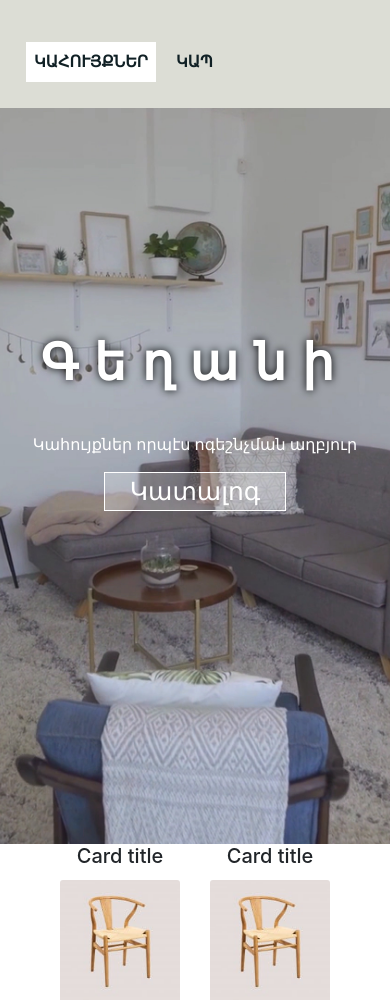
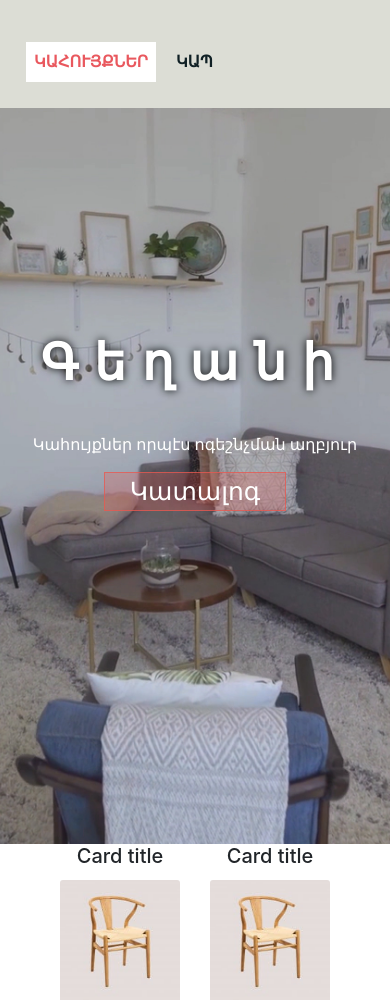
Before and after one commit to Artur01300/ProjetMeuble, a website: page index.html in a window 390 px wide. Shown: the top 1003 px of the page. Drawn offline with nearby package versions, Linux system fonts and the light colour scheme.

Commit message:
déstination de l'autoprefixer modifié

```diff
--- a/index.html
+++ b/index.html
@@ -7,7 +7,7 @@
     <link rel="shortcut icon" type="image/png" href="#"/>
     <link rel="stylesheet" href="https://cdn.jsdelivr.net/npm/bootstrap@4.6.1/dist/css/bootstrap.min.css" integrity="sha384-zCbKRCUGaJDkqS1kPbPd7TveP5iyJE0EjAuZQTgFLD2ylzuqKfdKlfG/eSrtxUkn" crossorigin="anonymous">
     <!-- <link rel="stylesheet" type="text/css" href="css/styles.css"> -->
-    <link rel="stylesheet" type="text/css" href="css/prefixer/styles.css">
+    <link rel="stylesheet" type="text/css" href="css/all.css">
     <title>Գլխավոր | Գեղանի</title>
 </head>
 <body>
@@ -27,6 +27,7 @@
     </nav>
 
     <div class="headerMain_bgvideo">
+
       <div  class="d-none d-sm-block">
         <video autoplay  muted poster="img/bgImg.jpg" controls="false">
           <source src="VIDEO_BG/V_mp4.mp4" type="video/mp4">
@@ -42,7 +43,7 @@
         <p>
           Կահույքներ որպէս ոգեշնչման աղբյուր
         </p>
-        <a href="#catalogue" class="btn-ContainVideo btn-ContainVideo-coler">Կատալոգ</a>
+        <a href="#catalogue" class="headerMain_btn headerMain_btn-coler">Կատալոգ</a>
       </div>
 
     </div>
--- a/package.json
+++ b/package.json
@@ -5,15 +5,15 @@
   "main": "index.js",
   "scripts": {
     "dev": "sass sass/main.scss css/styles.css --watch --style compressed",
-    "prod": "postcss css/styles.css --use autoprefixer -d css/prefixer/"
+    "prod": "postcss css/styles.css --use autoprefixer -o css/all.css"
   },
   "repository": {
     "type": "git",
     "url": "git+https://github.com/Artur01300/ProjetMeuble.git"
   },
-  "browserslist": "last 4 versions",
   "author": "",
   "license": "ISC",
+  "browserslist": "last 4 versions",
   "bugs": {
     "url": "https://github.com/Artur01300/ProjetMeuble/issues"
   },
--- a/sass/base/media.scss
+++ b/sass/base/media.scss
@@ -1,16 +1,3 @@
-// @media (max-width: 990px){
-//     .catalogContainer{
-//         padding: 3rem 0rem 2rem 0rem;
-//     }
-//     .catalog1{
-//         margin-bottom: 2rem;
-//     }
-//     .catalog2{
-//         margin-bottom: 2rem;
-//     }
-// }
-
-// // liens de navbar et header
 @media (max-width: 576px){
 
     .navbarMain{
@@ -27,13 +14,20 @@
                 margin: 10px;
             }
         }
+        .navbar-nav>.active>a {
+            // background-color: #fff !important;
+            color: #e9585e!important;
+        }
+
     }
 
     .headerMain_bgvideo{
-        // avec prefixer
-        background: url("../../img/bg_mobil.jpg") no-repeat center center/cover !important;
-           // sans prefixer
-        //    background: url("../img/bg_mobil.jpg") no-repeat center center/cover !important;
+        background: url("../img/bg_mobil.jpg") no-repeat center center/cover !important;
+    }
+
+    .headerMain_btn-coler{
+        background: rgba(233, 88, 80, .25) !important;
+        border: 1px solid rgba(233, 88, 80, .75) !important;
     }
 
     .catalogContainer{
--- a/sass/pages/index.scss
+++ b/sass/pages/index.scss
@@ -90,7 +90,7 @@
             font-family: "font_all";
         }
 
-        a.btn-ContainVideo.btn-ContainVideo-coler{
+        a.headerMain_btn.headerMain_btn-coler{
             color: white;
             font-family: "font_all";
             border: 1px solid #fff;
@@ -100,7 +100,7 @@
             text-decoration: none;
         }
 
-        a.btn-ContainVideo.btn-ContainVideo-coler:hover{
+        a.headerMain_btn.headerMain_btn-coler:hover{
             background: rgba(233, 88, 80, .25);
             border: 1px solid rgba(233, 88, 80, .75);
         }
```
Also changed, not shown: css/all.css (added), css/prefixer/styles.css (deleted), css/styles.css, 1 other file.
